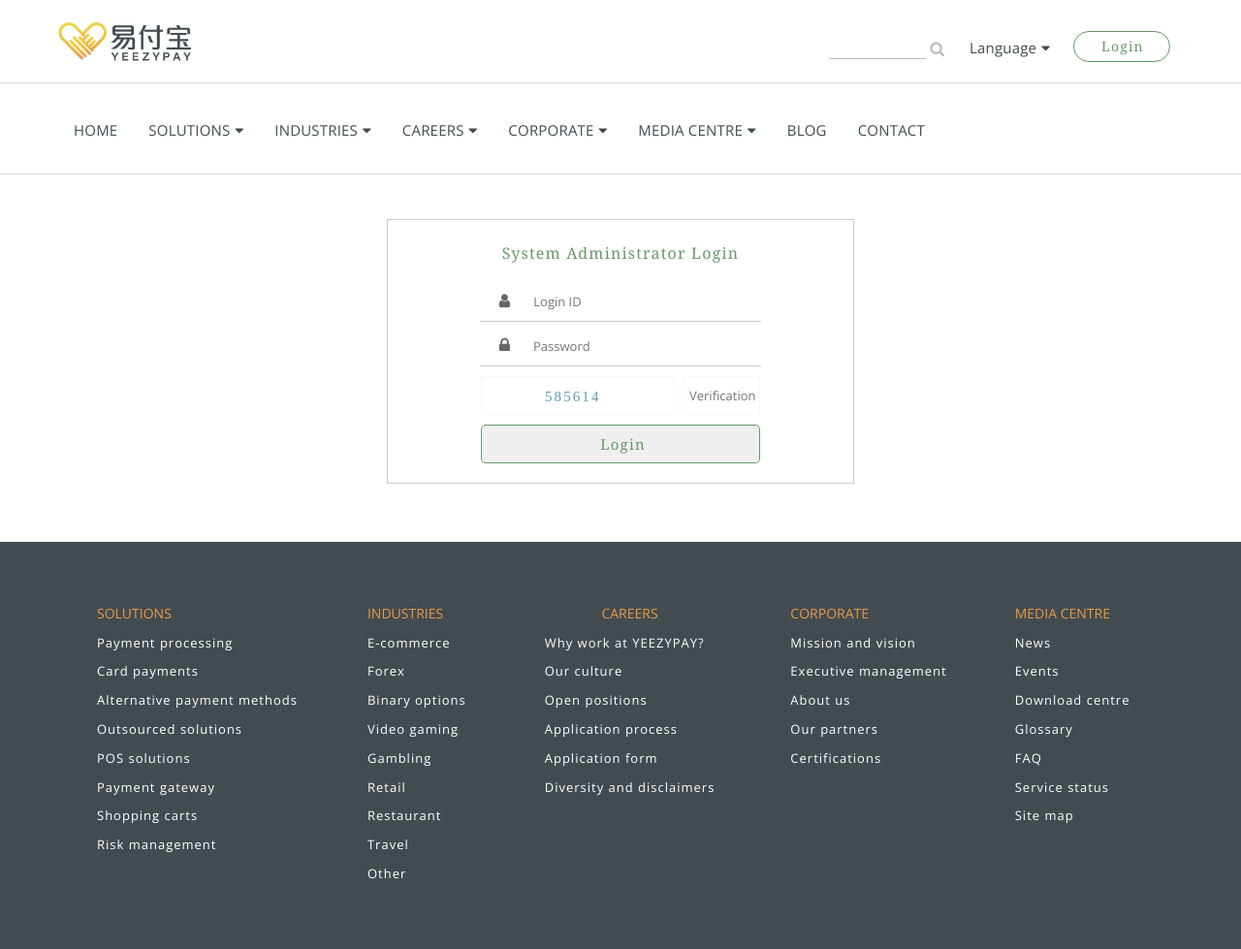
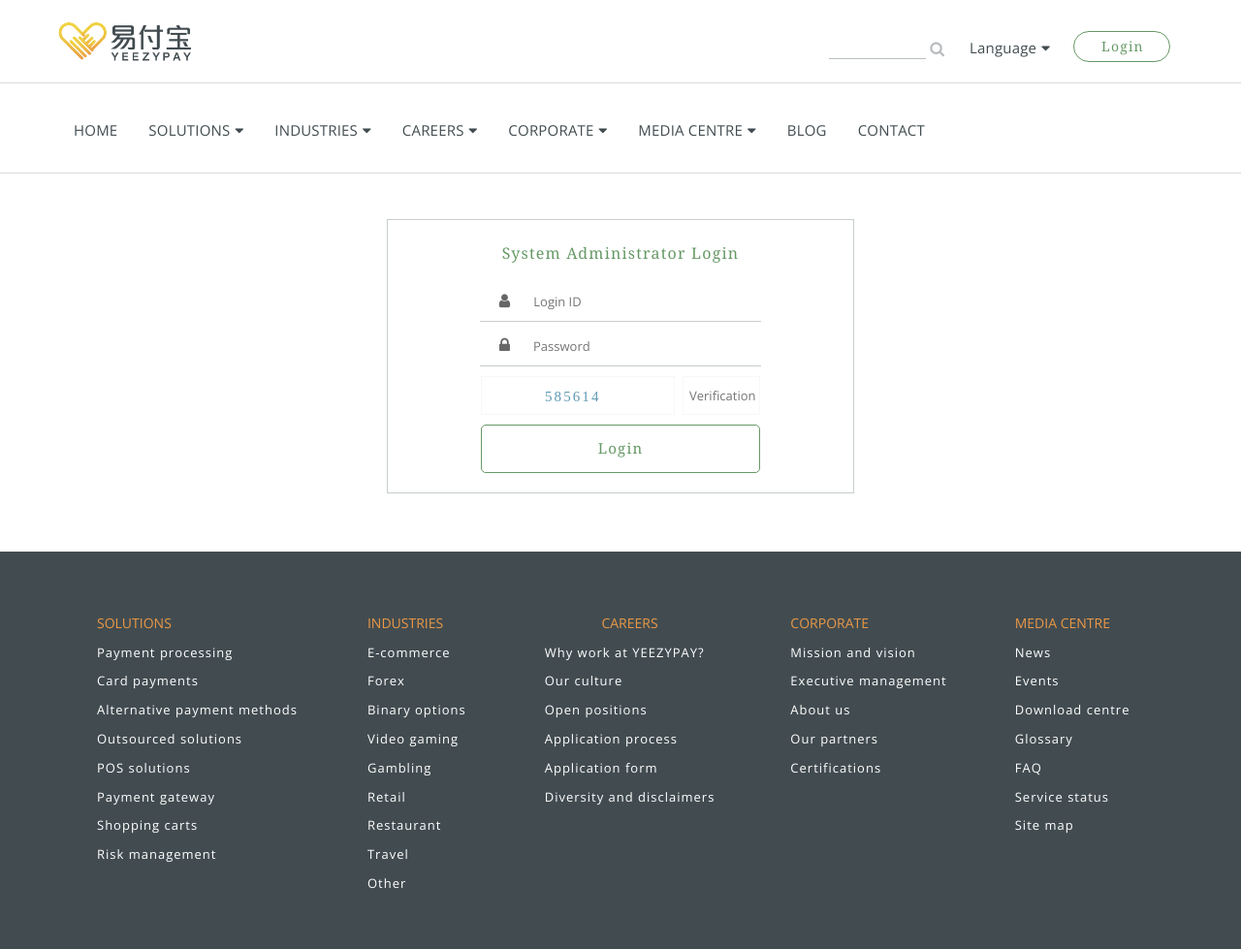
Before and after one commit to huangtingya/yeezypay_project, a plain HTML site: page login.html in a window 1280 px wide. Shown: the top 979 px of the page at 97% size. Drawn offline with nearby package versions, Linux system fonts and the light colour scheme.

Commit message:
submit change a href

```diff
--- a/css/style.css
+++ b/css/style.css
@@ -38,7 +38,7 @@ textarea{ color: #666666;}
 
 /*fs-15px*/
 .lan_nav li a, .global_menu li a, .bank_info, .transaction_info, .amount_info, .payment_time, .supervisor_menu li a, .signout .account_info a{ font-size: 15px; color: #424C50; letter-spacing: .2px;}
-form input.login_submit, .setting_block h6, .added_block > p, .merchant_block p, .detail_list > p, .account_information p{ font-size: 15px; font-family: 'noto serif', Arial; letter-spacing: 1.2px;}
+.login_submit, .setting_block h6, .added_block > p, .merchant_block p, .detail_list > p, .account_information p{ font-size: 15px; font-family: 'noto serif', Arial; letter-spacing: 1.2px;}
 /*fs-14px*/
 .right_area .login_btn, .learn_btn, .scrolldown span:after, .post_more_btn a, .latest_news.tweets_top .post p, a.post_tag, .footer_content ul li a, .copyright, .setting_block button{ font-size: 14px; color: #669966; font-family: 'noto serif', Arial; letter-spacing: 1.2px;}
 .hide_lan_nav li a , .service_list h4, .society h6, .payment_detail_info .confirm_btn > a, .pay_timeout, .added_block button, .merchant_block ul li > .info_style, .info_style, .account_information span, .added_new_content h6, .added_new_setting p, .added_new_textarea p, .added_new_textarea > button, .approve_btn, .reject_btn, .submit_btn{ font-size: 14px;}
@@ -49,13 +49,13 @@ form input.login_submit, .setting_block h6, .added_block > p, .merchant_block p,
 /*hover_style*/
 .search_box a, .lan_nav li a, .right_area .login_btn, .global_menu li a, .learn_btn,
 .post_more_btn, .post_more_btn a, .service_list ul li a, .society ul li a, .footer_content ul li a,
-form input.login_submit, .payment_detail_info .confirm_btn > a, .supervisor_menu li a,
+.login_submit, .payment_detail_info .confirm_btn > a, .supervisor_menu li a,
 .setting_block button, .added_block a, .added_block .new_btn, .signout .account_info a,
 .merchant_info_edit > button, .information_edit .setting_form .edit_submit, .added_new_textarea > button,
 .added_block .detail_btn, .added_block .edtails_btn, .approve_btn, .reject_btn, .submit_btn{ transition: .5s; -webkit-transition: .5s; -moz-transition: .5s; -ms-transition: .5s; -o-transition: .5s;}
 
 .search_box a:hover, .lan_nav li a:hover, .global_menu li a:hover, .signout .account_info a:hover{ color: #EA9847;}
-.right_area .login_btn:hover, form input.login_submit:hover, .approve_btn:hover{ background: #669966; color: #fff;}
+.right_area .login_btn:hover, .login_submit:hover, .approve_btn:hover{ background: #669966; color: #fff;}
 .information_edit .setting_form .edit_submit:hover, .added_new_textarea > button:hover, .submit_btn:hover{ color: #fff; background: #5E99B3;}
 .post_more_btn:hover{ background: #424C50;}
 .post_more_btn a:hover, .right_area .login_btn a:hover{ color: #fff;}
@@ -172,7 +172,7 @@ footer{ background: #212324;}
 .replace_code{ display: inline-block;}
 .replace_code > img{ width: 200px; height: auto; float: left;}
 .replace_code input{ width: 80px; height: 40px; display: inline-block; padding-left: 6px; border: 1px solid rgba(217,219,224,.2); box-sizing: border-box; -webkit-box-sizing: border-box; margin-left: 8px;}
-form input.login_submit{ border: none; display: block; width: 288px; height: 40px; margin: 10px auto 20px; border: 1px solid #669966; border-radius: 5px; color: #669966; cursor: pointer;}
+.login_submit{ display: block; width: 288px; padding: 2% 0; margin: 10px auto 20px; border: 1px solid #669966; border-radius: 5px; color: #669966; cursor: pointer; box-sizing: border-box; -webkit-box-sizing: border-box;}
 
 /*payment / sign out*/
 .signout .account_info{  position: relative; white-space: nowrap; margin: 5px 12px; float: left;}
--- a/login.html
+++ b/login.html
@@ -109,19 +109,13 @@
 			</div>
 		</div>
 	</div>
-	<script>
-		function formSubmit()
-  			{
-  				document.getElementById("LoginIndex").submit()
-  			};
-	</script>
 	<!-- Login service -->
 	<div class="login_container">
 		<div class="wrap">
 			<div class="system_login_content">
 				<div class="login_block">
 					<h6>System Administrator Login</h6>
-					<form id="LoginIndex" name="loginput" method="post" action="login_index.html">
+					<form>
 						<div class="login_name">
 							<span><i class="fa fa-user" aria-hidden="true"></i></span>
 							<input type="text" placeholder="Login ID" maxlength="10">
@@ -134,7 +128,7 @@
 							<img src="img/replace_code_icon.svg">
 							<input type="text" placeholder="Verification" maxlength="5">
 						</div>
-						<input class="login_submit" type="submit" value="Login">
+						<a href="login_index.html" class="login_submit">Login</a>
 					</form>
 				</div>
 			</div>
```
